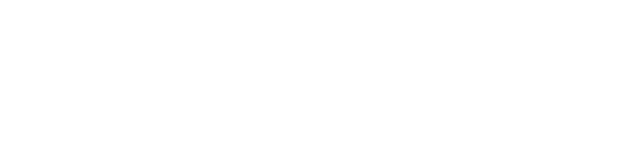
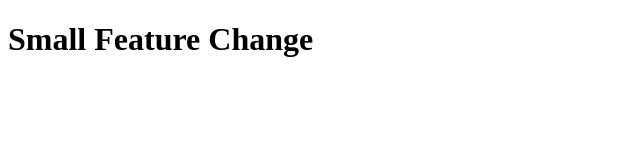
Before and after one commit to Khaprel/background-generator, a plain HTML site: page index.html in a window 1280 px wide. Shown: the whole page, without its empty margins (0-640 px from the left). Drawn offline with Linux system fonts and the light colour scheme.

Commit message:
added h1

```diff
--- a/index.html
+++ b/index.html
@@ -7,6 +7,7 @@
     <title>Coolio Background</title>
 </head>
 <body>
+    <h1>Small Feature Change</h1>
 
 </body>
 </html>
```
